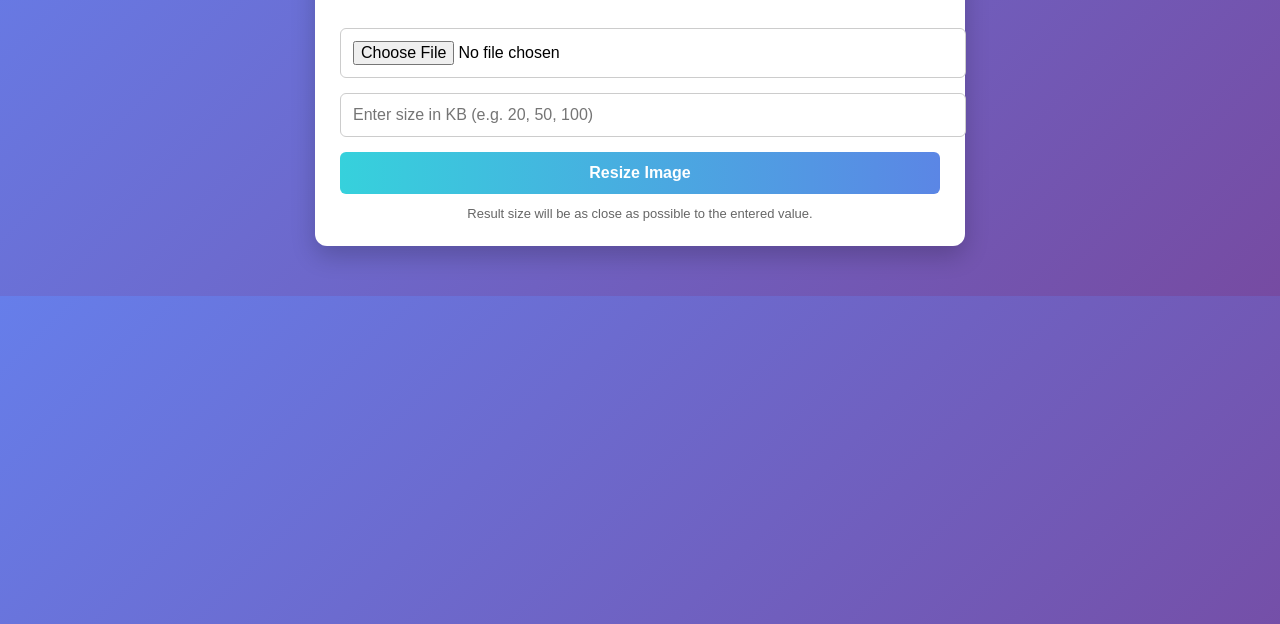
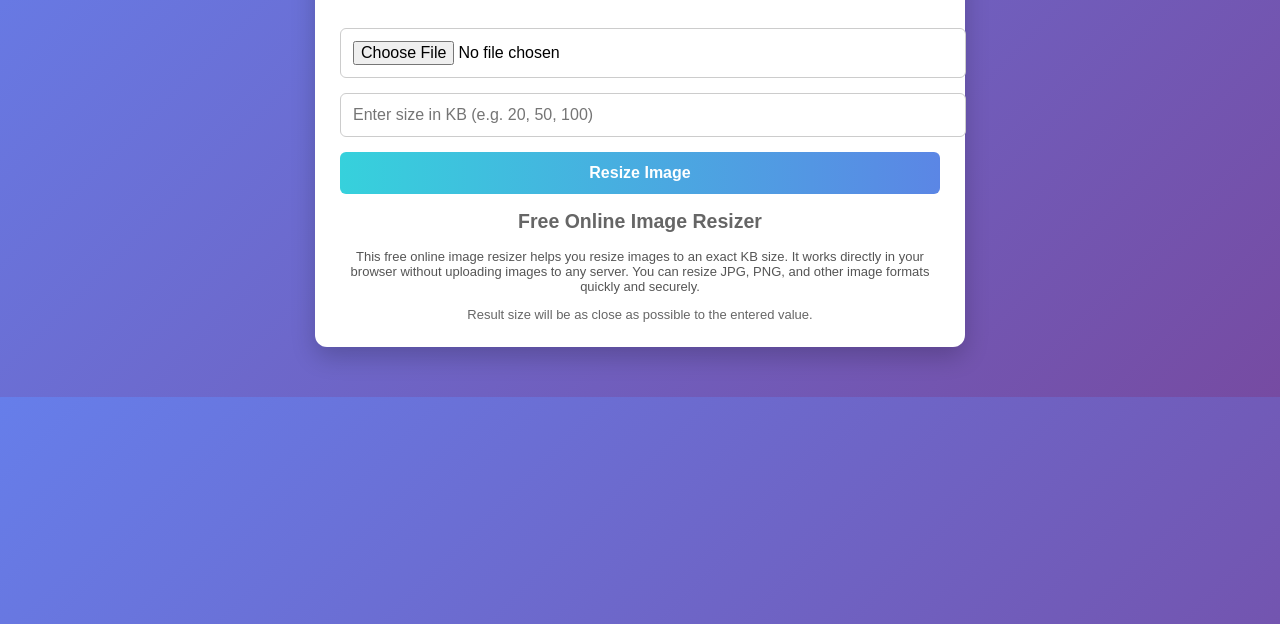
Before and after one commit to KNIGHT-RI/Image-Resizer, a plain HTML site: page index.html in a window 1280 px wide. Shown: the part 176-800 px from the top of the page. Drawn offline with Linux system fonts and the light colour scheme.

Commit message:
index.html

```diff
--- a/index.html
+++ b/index.html
@@ -103,6 +103,14 @@ text-align: center;
 <button class="download-btn">Download Image</button>
 </a>
 </div>
+<div class="note">
+  <h2>Free Online Image Resizer</h2>
+  <p>
+    This free online image resizer helps you resize images to an exact KB size.
+    It works directly in your browser without uploading images to any server.
+    You can resize JPG, PNG, and other image formats quickly and securely.
+  </p>
+</div>
 
 <div class="note">
 Result size will be as close as possible to the entered value.
```
